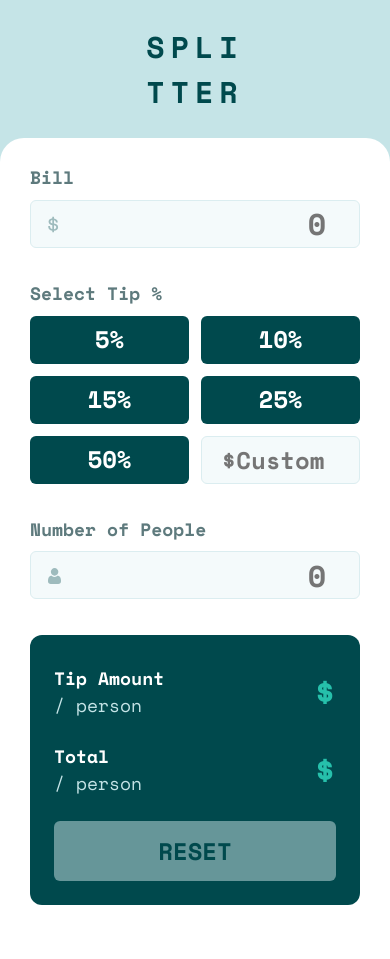
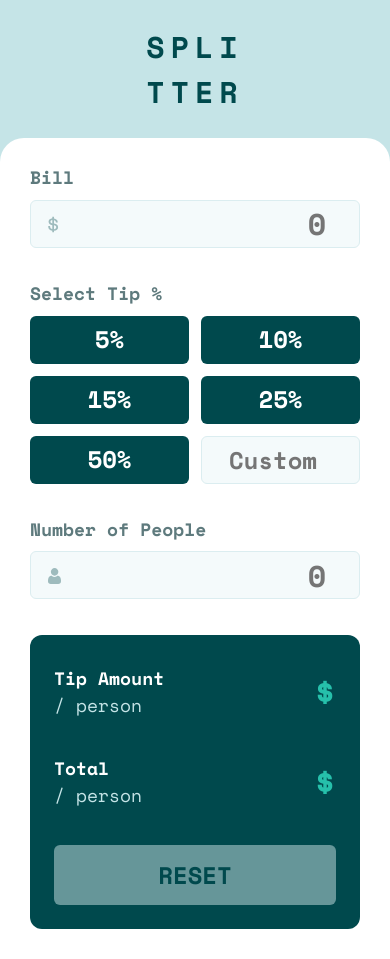
Before and after one commit to r-yadav01/fm-tip-component-app, a React (Vite) app: page / in a window 390 px wide. Before the commit the page ends 935 px from the top, so only its background shows below. Built offline with nearby package versions, Linux system fonts and the light colour scheme.

Commit message:
Ckp: Complete mobile as well as desktop layout

```diff
--- a/src/App.jsx
+++ b/src/App.jsx
@@ -21,13 +21,19 @@ function App() {
 }
 
 const Wrapper = styled.div`
-  max-width: 450px;
+    max-width: 550px;
     outline: 2px dashed red;
     margin-inline: auto;
     display: flex;
     flex-direction: column;
     justify-content: space-between;
     background-color: hsl(185, 41%, 84%);
+
+    @media (min-width: 550px) {
+        max-width: 100%;
+        height: 100vh;
+        justify-content: space-evenly;
+    }
 `;
 
 const Header = styled.header`
--- a/src/Calculator.jsx
+++ b/src/Calculator.jsx
@@ -17,6 +17,7 @@ export function Calculator() {
 
     return (
         <Wrapper>
+            <InputSection>
                 <InputInfo
                     about='Bill'
                     iconPath='icon-dollar.svg'
@@ -34,6 +35,7 @@ export function Calculator() {
                     onValueChange={setTotalPeople}
                     errorMsg='someone has to pay the bill'
                 />
+            </InputSection>
             <Result
                 bill={totalBill}
                 totalPeople={totalPeople}
@@ -45,6 +47,15 @@ export function Calculator() {
     );
 }
 
+const InputSection = styled.section`
+    display: flex;
+    flex-direction: column;
+    gap: 1.5rem;
+    @media (min-width: 550px) {
+        max-width: 50%;
+    }
+`;
+
 const Wrapper = styled.article`
     border-radius: 1rem 1rem 0rem 0rem;
     flex-direction: column;
@@ -52,4 +63,11 @@ const Wrapper = styled.article`
     padding: 1.25rem;
     display: flex;
     gap: 1.5rem;
+
+    @media (min-width: 550px) {
+        max-width: 1100px;
+        margin-inline: auto;
+        flex-direction: row;
+        border-radius: 1rem;
+    }
 `;
--- a/src/InputInfo.jsx
+++ b/src/InputInfo.jsx
@@ -1,12 +1,6 @@
 import styled from 'styled-components';
 
-export function InputInfo({
-  about,
-  iconPath,
-  value,
-  onValueChange,
-  errorMsg = false,
-}) {
+export function InputInfo({ about, iconPath, value, onValueChange, errorMsg = false }) {
     const inputId = about.replace(/\s+/g, '');
 
     return (
@@ -22,7 +16,7 @@ export function InputInfo({
 
             {!value && errorMsg ?
                 <Error value={value}>{errorMsg}</Error>
-      : null}
+            :   null}
 
             <ImageWrapper>
                 <img
--- a/src/Result.jsx
+++ b/src/Result.jsx
@@ -23,9 +23,7 @@ export function Result({ bill, totalPeople, tipInfo, reset }) {
                     <SlotTag>Tip Amount</SlotTag>
                     <PerPerson>/ person</PerPerson>
                 </div>
-        <SlotDisplay>
-          ${tipPerPerson === Infinity ? '0.00' : tipPerPerson}
-        </SlotDisplay>
+                <SlotDisplay>${tipPerPerson === Infinity ? '0.00' : tipPerPerson}</SlotDisplay>
             </CalculatedSlot>
 
             <CalculatedSlot>
@@ -33,9 +31,7 @@ export function Result({ bill, totalPeople, tipInfo, reset }) {
                     <SlotTag>Total</SlotTag>
                     <PerPerson>/ person</PerPerson>
                 </div>
-        <SlotDisplay>
-          ${totalPerPerson === Infinity ? '0.00' : totalPerPerson}
-        </SlotDisplay>
+                <SlotDisplay>${totalPerPerson === Infinity ? '0.00' : totalPerPerson}</SlotDisplay>
             </CalculatedSlot>
 
             <Reset
@@ -64,8 +60,12 @@ const Wrapper = styled.section`
     padding: 1.25rem 1rem 1rem;
     display: flex;
     flex-direction: column;
-  gap: 1rem;
+    gap: 1.5rem;
     background-color: hsl(183, 100%, 15%);
+
+    @media (min-width: 550px) {
+        width: 50%;
+    }
 `;
 
 const Reset = styled.button`
@@ -76,6 +76,7 @@ const Reset = styled.button`
     font-weight: 600;
     background-color: hsl(172, 67%, 45%);
     color: hsl(183, 100%, 15%);
+    margin-top: auto;
 
     &:active {
         background-color: hsl(185, 41%, 84%);
--- a/src/SelectTip.jsx
+++ b/src/SelectTip.jsx
@@ -3,7 +3,7 @@ import styled from 'styled-components';
 export function SelectTip({ tipChosen, onTipChange }) {
     const tipPercents = ['5%', '10%', '15%', '25%', '50%'];
 
-  const tipElements = tipPercents.map((percent) => {
+    const tipBtns = tipPercents.map((percent) => {
         let selected = percent === tipChosen;
 
         return (
@@ -20,12 +20,12 @@ export function SelectTip({ tipChosen, onTipChange }) {
         <Wrapper>
             <Label htmlFor='tip'>Select Tip %</Label>
             <TipOptions>
-        {tipElements}
+                {tipBtns}
 
                 <CustomTip
                     type='number'
                     id='tip'
-          placeholder='$Custom'
+                    placeholder='Custom'
                     value={tipChosen}
                     onChange={(e) => onTipChange(e.target.value)}
                 />
@@ -60,6 +60,10 @@ const TipOptions = styled.div`
     display: grid;
     grid-template-columns: repeat(2, 1fr);
     gap: 0.5rem;
+
+    @media (min-width: 550px) {
+        grid-template-columns: repeat(3, 1fr);
+    }
 `;
 
 const CustomTip = styled.input`
--- a/src/main.jsx
+++ b/src/main.jsx
@@ -3,7 +3,7 @@ import { createRoot } from 'react-dom/client';
 import App from './App.jsx';
 
 createRoot(document.getElementById('root')).render(
-  <StrictMode>
-    <App />
-  </StrictMode>,
+    <StrictMode>
+        <App />
+    </StrictMode>,
 );
```
Lines whose indentation alone changed are shown as unchanged.
